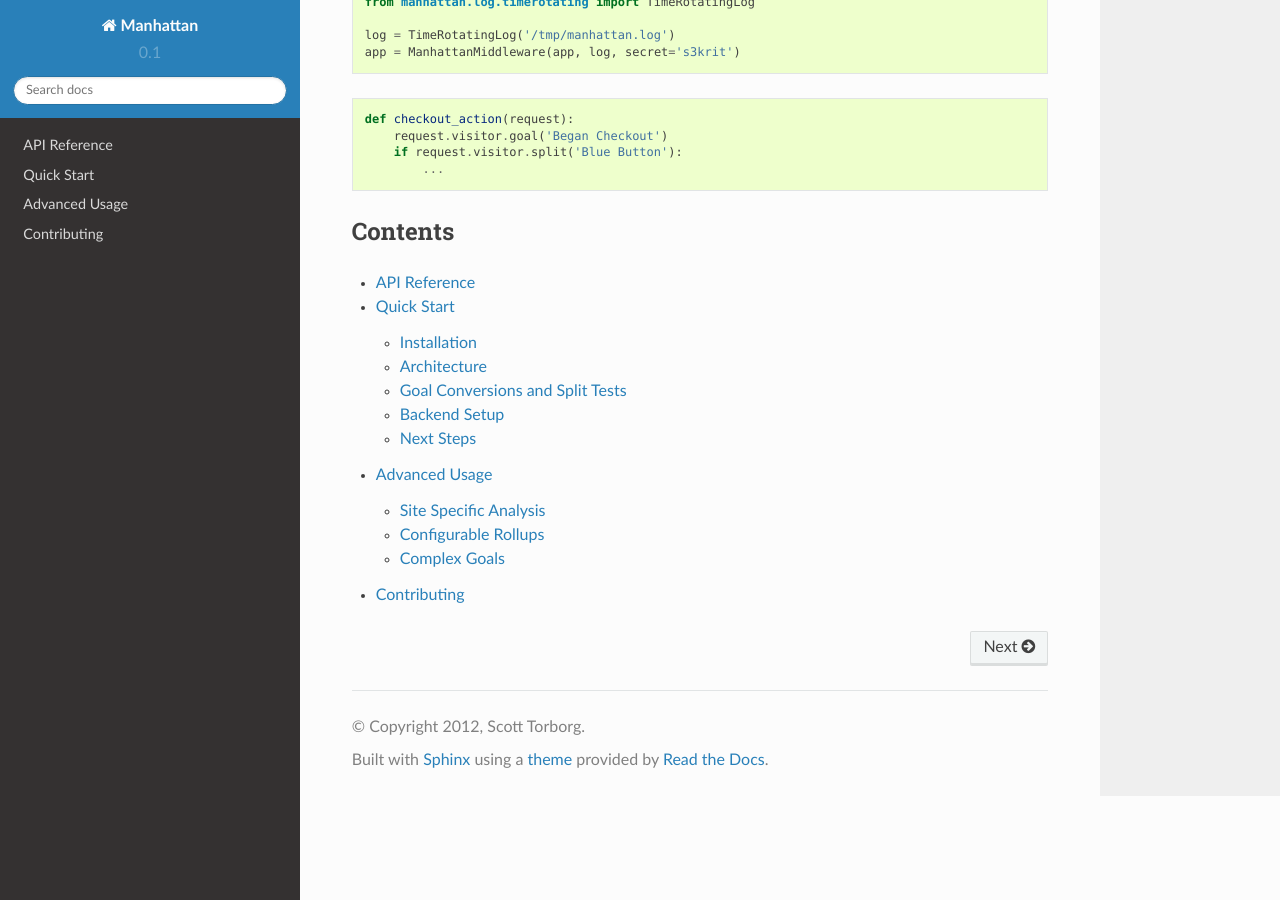
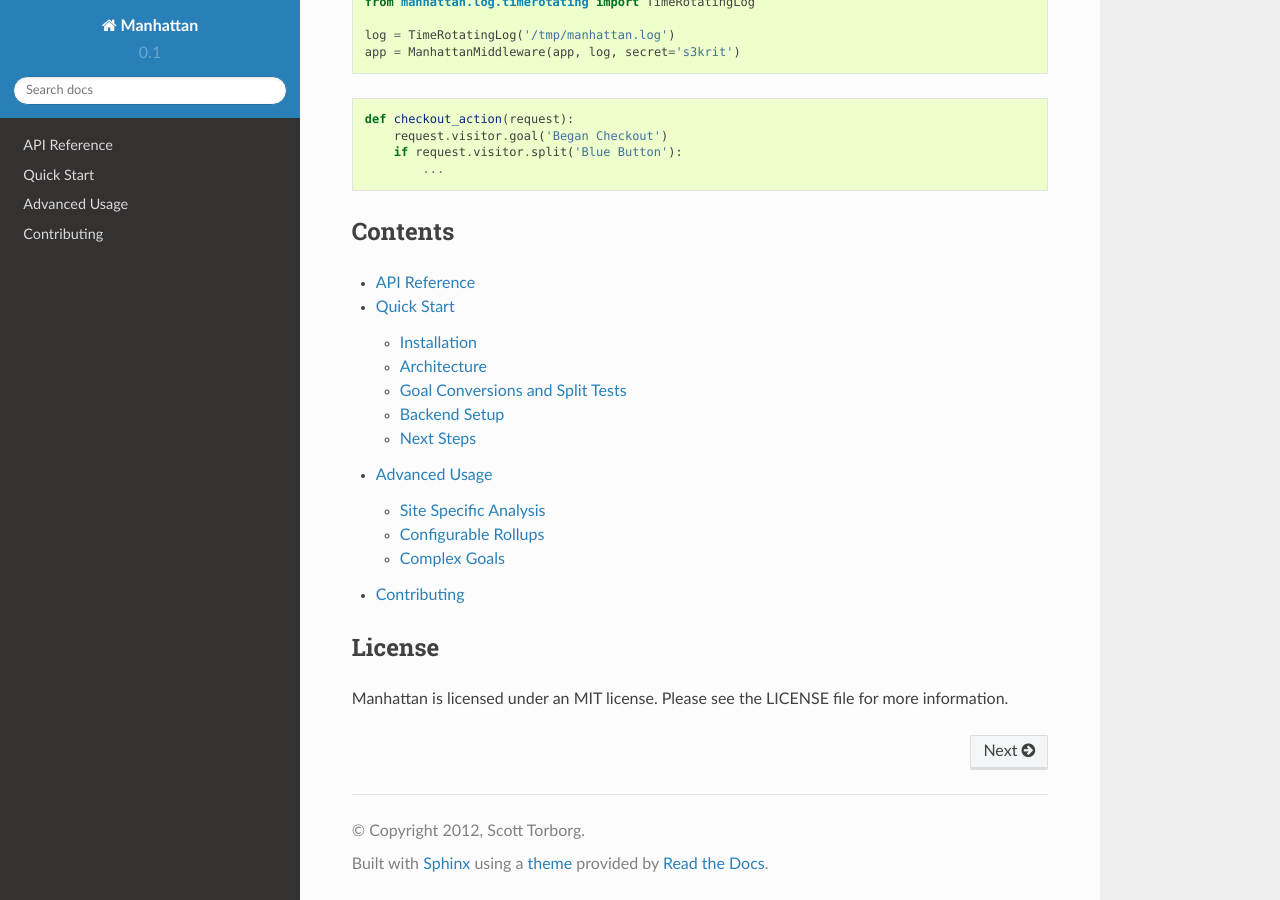
Before and after one commit to storborg/manhattan, a Sphinx documentation site: the page built from docs/index.rst, in a window 1280 px wide and 900 px high, scrolled down 684 px. Built offline with Sphinx 7.4.7 and the Read the Docs theme 2.0.0, drawn with Linux system fonts in a browser that asks for light colours.

Commit message:
Add license and .. module directive to sphinx index

```diff
--- a/docs/index.rst
+++ b/docs/index.rst
@@ -1,5 +1,7 @@
 Manhattan - Easy, High Performance Analytics
 ============================================
+
+.. module:: manhattan
 
 Scott Torborg - `Cart Logic <http://www.cartlogic.com>`_
 
@@ -49,3 +51,10 @@ Contents
     quickstart
     advanced
     contributing
+
+
+License
+-------
+
+Manhattan is licensed under an MIT license. Please see the LICENSE file for
+more information.
```
